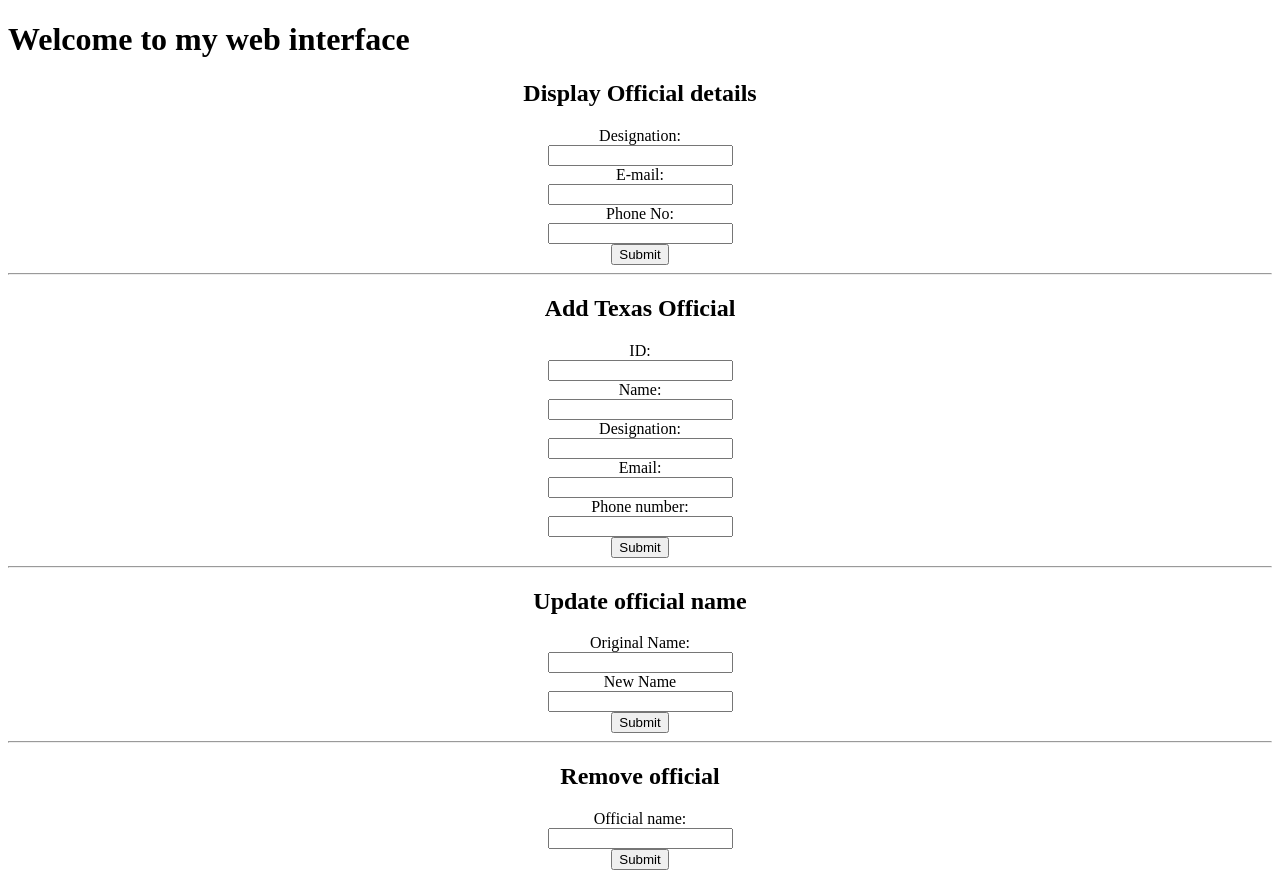
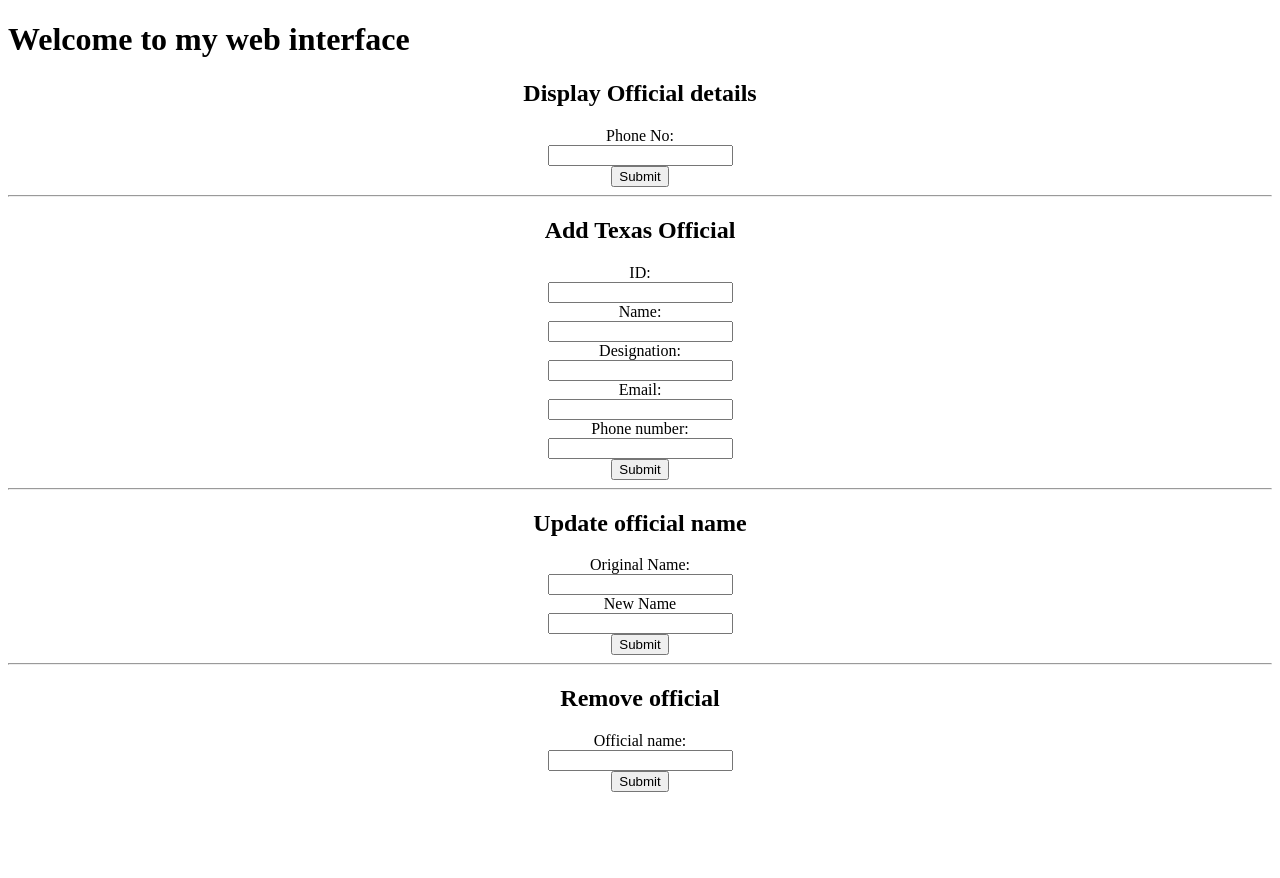
Before and after one commit to Prithvidhar/flaskProject-CSE3330, a Flask app: page / in a window 1280 px wide. After the commit the page ends 792 px from the top, so only its background shows below. Run offline with Flask 2, Linux system fonts and the light colour scheme; some libraries are stand-ins or nearby versions.

Commit message:
Corrected Q1

```diff
--- a/app.py
+++ b/app.py
@@ -18,12 +18,10 @@ def root():
 def display():
     if request.method == "POST":
         details = request.form
-        design = details['Designation']
-        em = details['email']
         phone = details['phoneNo']
 
         cur = mysql.connection.cursor()
-        cur.execute("SELECT * FROM officials AS O WHERE O.Designation = '" + design + "' AND O.Email = '" + em + "' AND O.Phone_No = '" + phone + "'")
+        cur.execute("SELECT * FROM officials AS O WHERE O.Phone_No = '" + phone + "'")
         result = cur.fetchall()
         print(result)
         mysql.connection.commit()
--- a/templates/index.html
+++ b/templates/index.html
@@ -9,10 +9,6 @@
 <center>
     <H2>Display Official details</H2>
     <form method = "POST" action="/fetchdata">
-        <label for = "Job">Designation:</label><br>
-        <input type = "text" name = "Designation" /><br>
-        <label for = "email">E-mail:</label><br>
-        <input type = "text" name = "email" /><br>
         <label for = "Phone">Phone No:</label><br>
         <input type = "text" name = "phoneNo" /><br>
         <input type = "submit">
```
